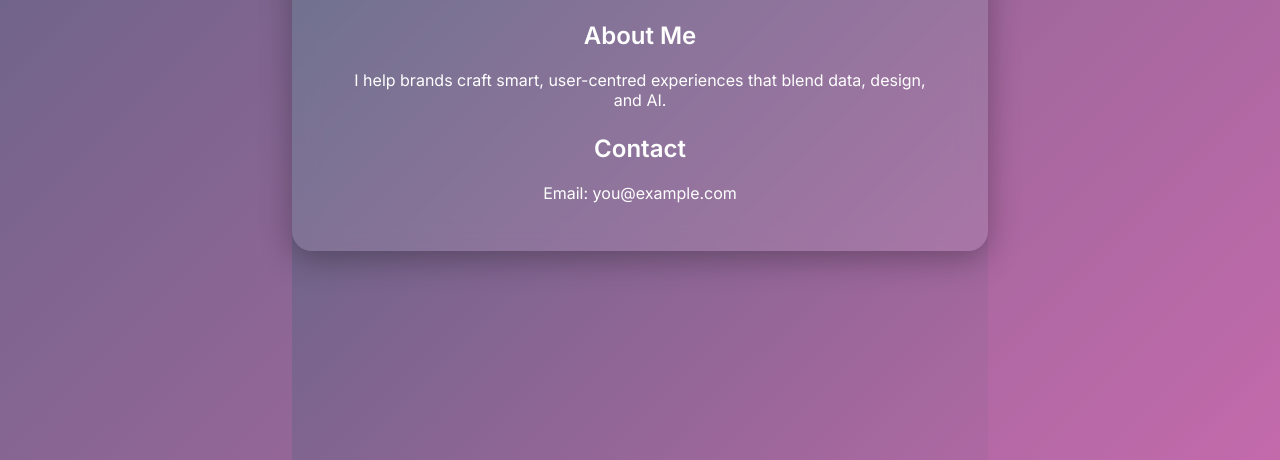
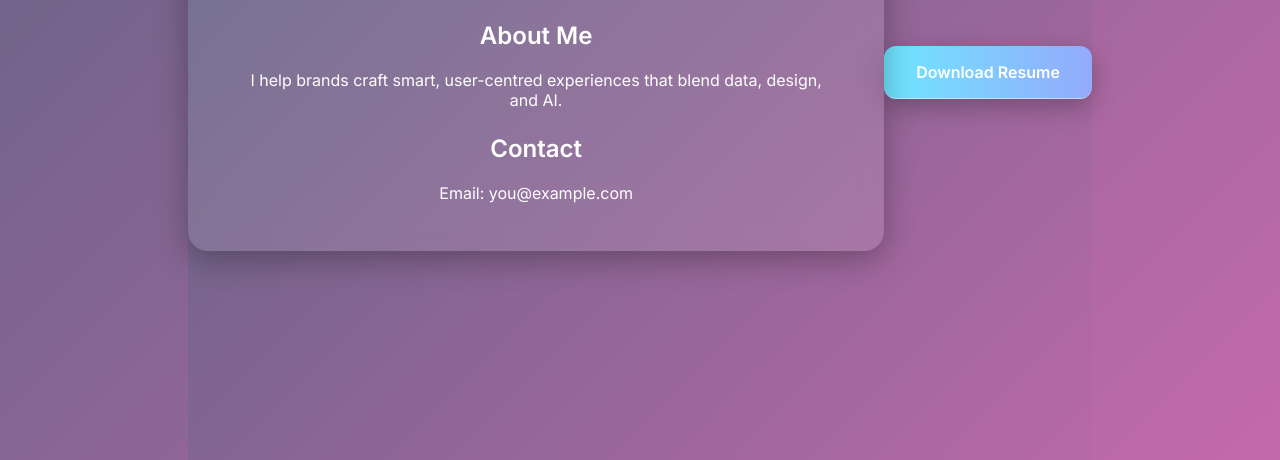
Before and after one commit to suchetna/suchetna.github.io, a plain HTML site: page index.html in a window 1280 px wide. Shown: the part 340-800 px from the top of the page. Drawn offline with Linux system fonts and the light colour scheme.

Commit message:
Update index.html

```diff
--- a/index.html
+++ b/index.html
@@ -19,3 +19,4 @@
   </div>
 </body>
 </html>
+<a href="resume.pdf" class="download-btn" download>Download Resume</a>
```
